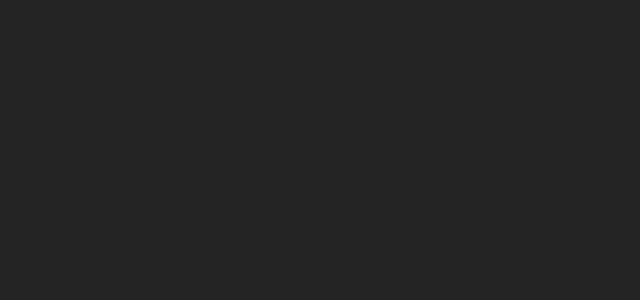
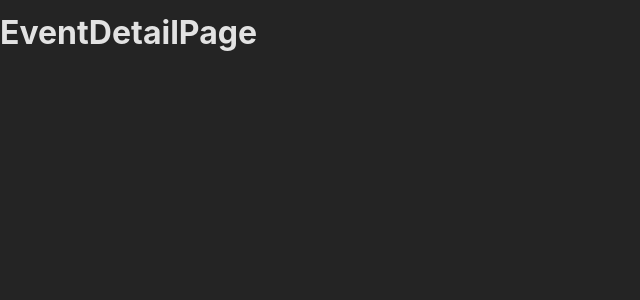
Before and after one commit to alperencngz/routerprojectnewsletter, a React (Create React App) app in the folder frontend/: page /events/1 in a window 1280 px wide. Shown: the top 300 px of the page, without its empty margins (0-640 px from the left). Built offline with nearby package versions, Linux system fonts and the light colour scheme.

Commit message:
Added pages and basic routes to that pages
This is the starting point of my routes, next I will implement navbar

```diff
--- a/frontend/package.json
+++ b/frontend/package.json
@@ -8,6 +8,7 @@
     "@testing-library/user-event": "^13.5.0",
     "react": "^18.2.0",
     "react-dom": "^18.2.0",
+    "react-router-dom": "^6.13.0",
     "react-scripts": "5.0.1",
     "web-vitals": "^2.1.4"
   },
--- a/frontend/src/App.js
+++ b/frontend/src/App.js
@@ -6,6 +6,7 @@
 //    - EventDetailPage
 //    - NewEventPage
 //    - EditEventPage
+//DONE
 // 2. Add routing & route definitions for these five pages
 //    - / => HomePage
 //    - /events => EventsPage
@@ -20,8 +21,23 @@
 // 7. Output the ID of the selected event on the EventDetailPage
 // BONUS: Add another (nested) layout route that adds the <EventNavigation> component above all /events... page components
 
+import { createBrowserRouter, RouterProvider } from "react-router-dom";
+import HomePage from "./pages/HomePage";
+import EventsPage from "./pages/EventsPage";
+import EventDetailPage from "./pages/EventDetailPage";
+import NewEventPage from "./pages/NewEventPage";
+import EditEventPage from "./pages/EditEventPage";
+
+const router = createBrowserRouter([
+  { path: "/", element: <HomePage /> },
+  { path: "/events", element: <EventsPage /> },
+  { path: "/events/:eventId", element: <EventDetailPage/>},
+  { path: "/events/new", element: <NewEventPage/>},
+  { path: "/events/:eventId/edit", element: <EditEventPage/>}
+])
+
 function App() {
-  return <div></div>;
+  return <RouterProvider router={router} />;
 }
 
 export default App;
--- /dev/null
+++ b/frontend/src/pages/EditEventPage.js
@@ -0,0 +1,5 @@
+function EditEventPage() {
+    return <h1>EditEventPage</h1>
+}
+
+export default EditEventPage;
--- /dev/null
+++ b/frontend/src/pages/EventDetailPage.js
@@ -0,0 +1,5 @@
+function EventDetailPage() {
+    return <h1>EventDetailPage</h1>
+}
+
+export default EventDetailPage;
--- /dev/null
+++ b/frontend/src/pages/EventsPage.js
@@ -0,0 +1,5 @@
+function EventsPage() {
+    return <h1>EventsPage</h1>
+}
+
+export default EventsPage;
--- /dev/null
+++ b/frontend/src/pages/HomePage.js
@@ -0,0 +1,5 @@
+function HomePage() {
+    return <h1>HomePage</h1>
+}
+
+export default HomePage;
--- /dev/null
+++ b/frontend/src/pages/NewEventPage.js
@@ -0,0 +1,5 @@
+function NewEventPage() {
+    return <h1>NewEventPage</h1>
+}
+
+export default NewEventPage;
```
Also changed, not shown: 1 other file (tests, documents, lock files or other folders).
